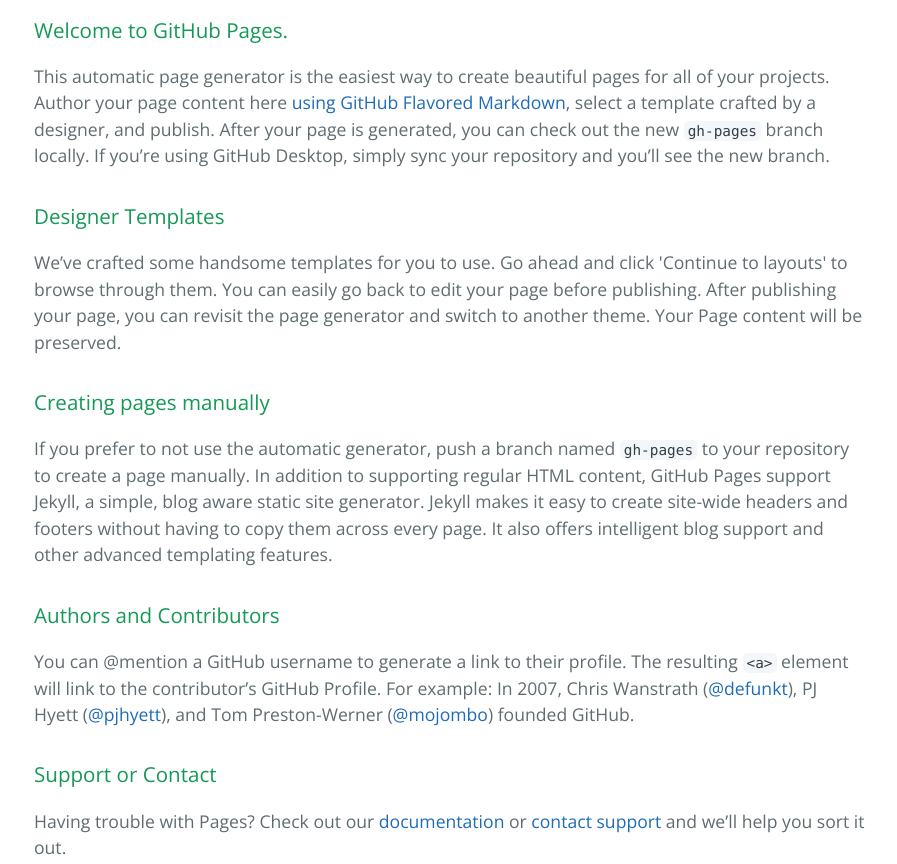
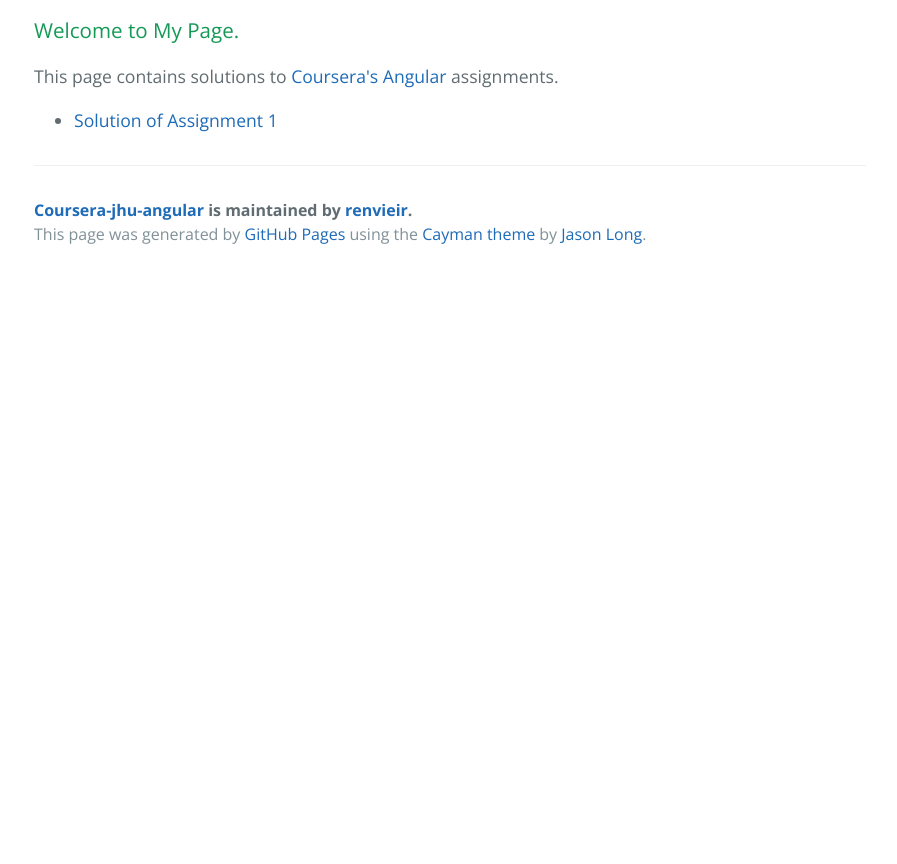
Before and after one commit to renvieir/coursera-jhu-angular, a plain HTML site: page index.html in a window 1280 px wide. Shown: the part 400-1264 px from the top of the page, without its empty margins (190-1087 px from the left). After the commit the page ends 800 px from the top, so only its background shows below. Drawn offline with nearby package versions, Linux system fonts and the light colour scheme.

Commit message:
Change page

```diff
--- a/index.html
+++ b/index.html
@@ -1,5 +1,6 @@
 <!DOCTYPE html>
 <html lang="en-us">
+
 <head>
     <meta charset="UTF-8">
     <title>Coursera-jhu-angular by renvieir</title>
@@ -9,49 +10,32 @@
     <link rel="stylesheet" type="text/css" href="stylesheets/stylesheet.css" media="screen">
     <link rel="stylesheet" type="text/css" href="stylesheets/github-light.css" media="screen">
 </head>
+
 <body>
     <section class="page-header">
         <h1 class="project-name">Coursera-jhu-angular</h1>
         <h2 class="project-tagline">Repository for coursera assignments</h2>
-      <a href="https://github.com/renvieir/coursera-jhu-angular" class="btn">View on GitHub</a>
-      <a href="https://github.com/renvieir/coursera-jhu-angular/zipball/master" class="btn">Download .zip</a>
-      <a href="https://github.com/renvieir/coursera-jhu-angular/tarball/master" class="btn">Download .tar.gz</a>
+        <a href="https://github.com/renvieir/coursera-jhu-angular" class="btn" target="_blank">View on GitHub</a>
+        <a href="https://github.com/renvieir/coursera-jhu-angular/zipball/master" class="btn" target="_blank">Download .zip</a>
+        <a href="https://github.com/renvieir/coursera-jhu-angular/tarball/master" class="btn" target="_blank">Download .tar.gz</a>
     </section>
 
     <section class="main-content">
         <h3>
-<a id="welcome-to-github-pages" class="anchor" href="#welcome-to-github-pages" aria-hidden="true"><span aria-hidden="true" class="octicon octicon-link"></span></a>Welcome to GitHub Pages.</h3>
+            <a id="welcome-to-mypage" class="anchor" href="#welcome-to-mypage" aria-hidden="true">
+                <span aria-hidden="true" class="octicon octicon-link"></span>
+            </a>Welcome to My Page.
+        </h3>
 
-<p>This automatic page generator is the easiest way to create beautiful pages for all of your projects. Author your page content here <a href="https://guides.github.com/features/mastering-markdown/">using GitHub Flavored Markdown</a>, select a template crafted by a designer, and publish. After your page is generated, you can check out the new <code>gh-pages</code> branch locally. If you’re using GitHub Desktop, simply sync your repository and you’ll see the new branch.</p>
-
-<h3>
-<a id="designer-templates" class="anchor" href="#designer-templates" aria-hidden="true"><span aria-hidden="true" class="octicon octicon-link"></span></a>Designer Templates</h3>
-
-<p>We’ve crafted some handsome templates for you to use. Go ahead and click 'Continue to layouts' to browse through them. You can easily go back to edit your page before publishing. After publishing your page, you can revisit the page generator and switch to another theme. Your Page content will be preserved.</p>
-
-<h3>
-<a id="creating-pages-manually" class="anchor" href="#creating-pages-manually" aria-hidden="true"><span aria-hidden="true" class="octicon octicon-link"></span></a>Creating pages manually</h3>
-
-<p>If you prefer to not use the automatic generator, push a branch named <code>gh-pages</code> to your repository to create a page manually. In addition to supporting regular HTML content, GitHub Pages support Jekyll, a simple, blog aware static site generator. Jekyll makes it easy to create site-wide headers and footers without having to copy them across every page. It also offers intelligent blog support and other advanced templating features.</p>
-
-<h3>
-<a id="authors-and-contributors" class="anchor" href="#authors-and-contributors" aria-hidden="true"><span aria-hidden="true" class="octicon octicon-link"></span></a>Authors and Contributors</h3>
-
-<p>You can @mention a GitHub username to generate a link to their profile. The resulting <code>&lt;a&gt;</code> element will link to the contributor’s GitHub Profile. For example: In 2007, Chris Wanstrath (<a href="https://github.com/defunkt" class="user-mention">@defunkt</a>), PJ Hyett (<a href="https://github.com/pjhyett" class="user-mention">@pjhyett</a>), and Tom Preston-Werner (<a href="https://github.com/mojombo" class="user-mention">@mojombo</a>) founded GitHub.</p>
-
-<h3>
-<a id="support-or-contact" class="anchor" href="#support-or-contact" aria-hidden="true"><span aria-hidden="true" class="octicon octicon-link"></span></a>Support or Contact</h3>
-
-<p>Having trouble with Pages? Check out our <a href="https://help.github.com/pages">documentation</a> or <a href="https://github.com/contact">contact support</a> and we’ll help you sort it out.</p>
-
+        <p>This page contains solutions to <a target="_blank" href="https://www.coursera.org/learn/single-page-web-apps-with-angularjs/">Coursera's Angular</a> assignments.</p>
+        <ul>
+            <li><a href="assignments/assignment1-solution/">Solution of Assignment 1</a></li>
+        </ul>
         <footer class="site-footer">
             <span class="site-footer-owner"><a href="https://github.com/renvieir/coursera-jhu-angular">Coursera-jhu-angular</a> is maintained by <a href="https://github.com/renvieir">renvieir</a>.</span>
-
             <span class="site-footer-credits">This page was generated by <a href="https://pages.github.com">GitHub Pages</a> using the <a href="https://github.com/jasonlong/cayman-theme">Cayman theme</a> by <a href="https://twitter.com/jasonlong">Jason Long</a>.</span>
         </footer>
+    </section>
+</body>
 
-    </section>
-
-
-  </body>
 </html>
```
Lines whose indentation alone changed are shown as unchanged.
